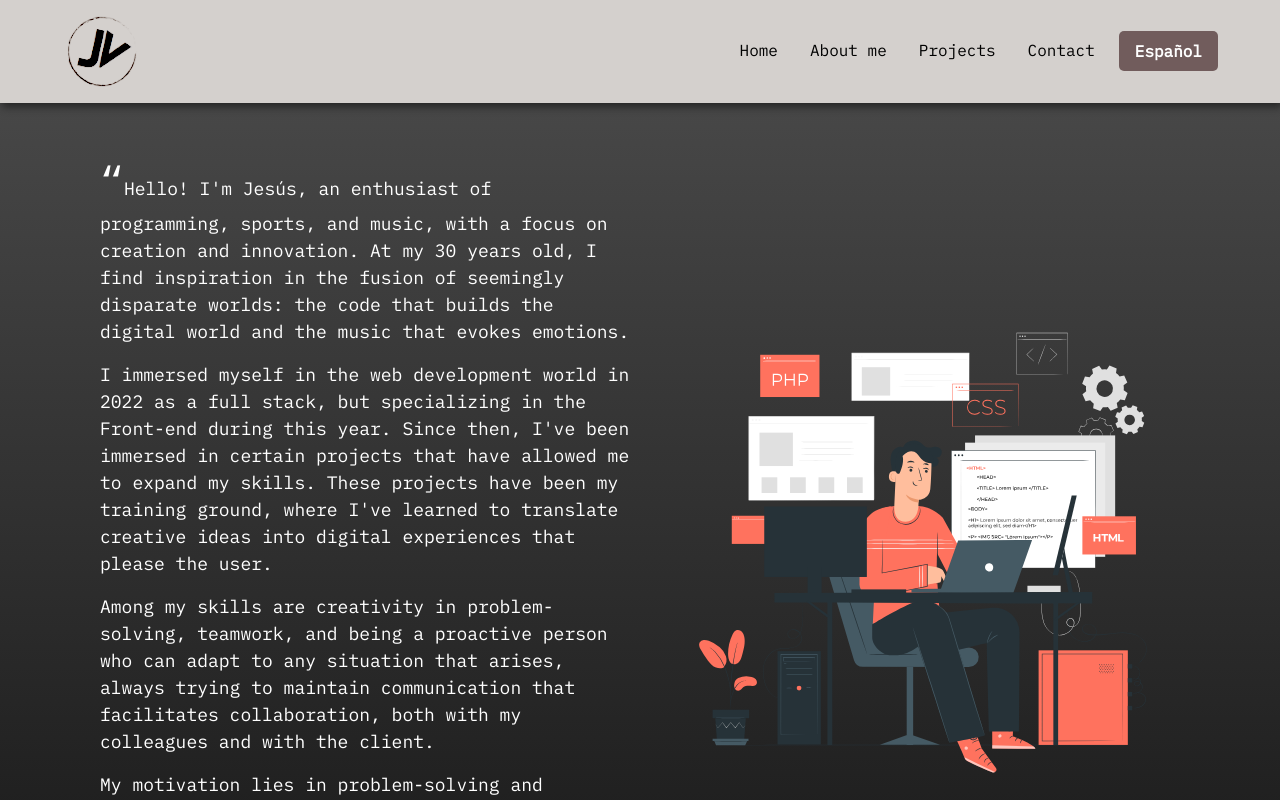
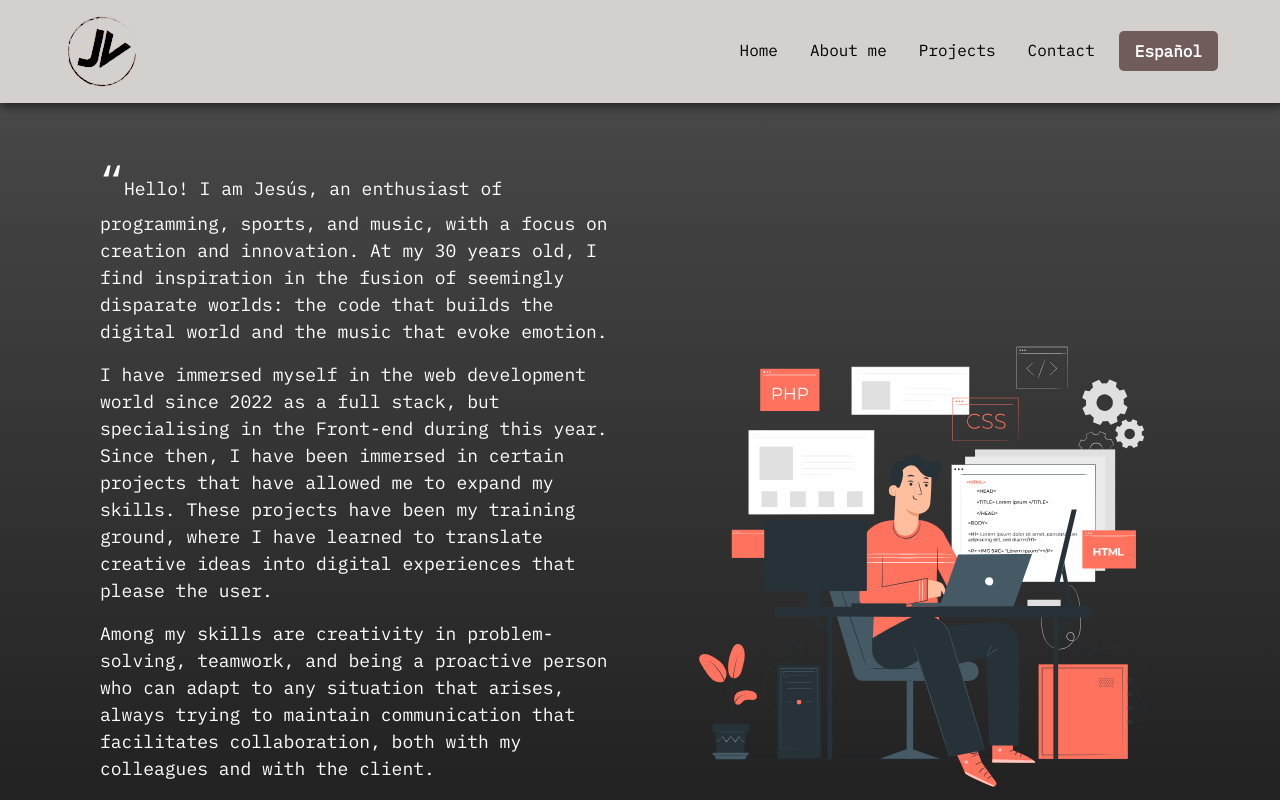
Before and after one commit to jesusvillalon/Portfolio, an Angular app: page /about-me in a window 1280 px wide. Both pictures are taken after a click on the button "English". Shown: the top 800 px of the page. Built offline with nearby package versions, Linux system fonts and the light colour scheme.

Commit message:
translation fixed

```diff
--- a/src/app/components/about-me/about-me.component.html
+++ b/src/app/components/about-me/about-me.component.html
@@ -58,16 +58,16 @@
 <div *ngIf="getLanguage() === 'en'" class="about-me-main-container">
   <div class="about-me-container">
     <p>
-      <span>&#8220;</span>Hello! I'm Jesús, an enthusiast of programming, sports, and music, with a
+      <span>&#8220;</span>Hello! I am Jesús, an enthusiast of programming, sports, and music, with a
       focus on creation and innovation. At my 30 years old, I find inspiration in
       the fusion of seemingly disparate worlds: the code that builds the digital
-      world and the music that evokes emotions.
+      world and the music that evoke emotion.
     </p>
     <p>
-      I immersed myself in the web development world in 2022 as a full stack,
-      but specializing in the Front-end during this year. Since then, I've
+      I have immersed myself in the web development world since 2022 as a full stack,
+      but specialising in the Front-end during this year. Since then, I have
       been immersed in certain projects that have allowed me to expand my
-      skills. These projects have been my training ground, where I've learned to
+      skills. These projects have been my training ground, where I have learned to
       translate creative ideas into digital experiences that please the user.
     </p>
     <p>
@@ -83,14 +83,14 @@
       allow me to express ideas and emotions uniquely.
     </p>
     <p>
-      I firmly believe in perseverance, hard work, and commitment. I am
+      I firmly believe in perseverance, hard work and commitment. I am
       constantly seeking to learn and grow, embracing every challenge as an
-      opportunity to improve. My approach is based on innovation, authenticity,
+      opportunity to improve. My approach is based on innovation, authenticity
       and collaboration, values that I drive in every project I participate in.
     </p>
     <p>
-      I'm always excited to explore new opportunities and projects. If you're
-      looking for a committed, creative and passionate developer, I'm here to
+      I am always excited to explore new opportunities and projects. If you're
+      looking for a committed, creative and passionate developer, I am here to
       contribute with my experience and enthusiasm.<span>&#8221;</span>
     </p>
   </div>
```
